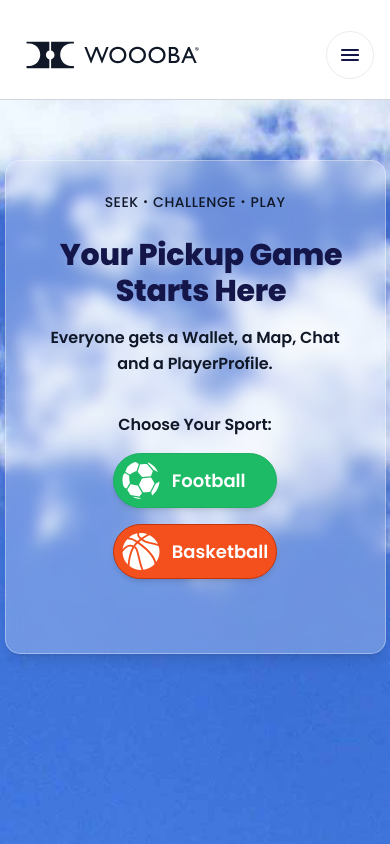
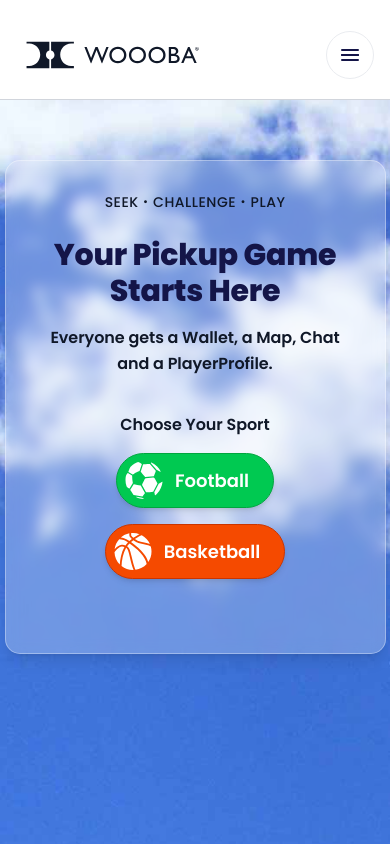
Before and after one commit to Constantin-E-T/w-io, a Next.js app: page / in a window 390 px wide. Built offline with nearby package versions, Linux system fonts and the light colour scheme.

Commit message:
navabr and mobil responsive done, plust chosse sport component done

```diff
--- a/components/hero/SportSelection/AnimatedSportButton.tsx
+++ b/components/hero/SportSelection/AnimatedSportButton.tsx
@@ -16,31 +16,31 @@ const AnimatedSportButton = ({
   buttonClassName
 }: AnimatedSportButtonProps) => {
   const [isClicked, setIsClicked] = useState(false);
-  const [rollDistance, setRollDistance] = useState(130);
+  const [rollDistance, setRollDistance] = useState(0);
   const buttonRef = useRef<HTMLButtonElement>(null);
 
   const ballControls = useAnimation();
   const containerControls = useAnimation();
   const textControls = useAnimation();
 
-  // Calculate proper roll distance based on screen size
+  // Calculate proper roll distance based on button width
   useEffect(() => {
     const calculateRollDistance = () => {
-      // Check if we're on a small screen (using the sm breakpoint which is typically 640px)
-      const isSmallScreen = window.innerWidth < 640;
+      if (buttonRef.current) {
+        const buttonWidth = buttonRef.current.offsetWidth;
+        const iconWidth = 38; // Width of the icon
+        const padding = 16; // Add some safe padding
 
-      if (isSmallScreen && buttonRef.current) {
-        // Only adjust for small screens
-        const buttonWidth = buttonRef.current.offsetWidth;
-        // Use 66% of button width as roll distance for small screens
-        setRollDistance(Math.min(130, buttonWidth * 0.66));
-      } else {
-        // Keep original roll distance for larger screens
-        setRollDistance(130);
+        // Calculate maximum safe distance to roll without overflowing
+        // Subtract icon width and padding to ensure the ball stays within the container
+        const maxSafeDistance = buttonWidth - iconWidth - padding;
+
+        // Use the smaller of our target distance or the max safe distance
+        setRollDistance(Math.min(maxSafeDistance, 130));
       }
     };
 
-    // Calculate on mount
+    // Calculate on mount and whenever clicked (to handle any layout changes)
     calculateRollDistance();
 
     // Recalculate on window resize
@@ -49,7 +49,7 @@ const AnimatedSportButton = ({
     return () => {
       window.removeEventListener('resize', calculateRollDistance);
     };
-  }, []);
+  }, [isClicked]);
 
   const handleClick = async () => {
     if (isClicked) return;
@@ -64,7 +64,7 @@ const AnimatedSportButton = ({
       x: rollDistance,
       rotate: 360,
       transition: {
-        duration: 1,
+        duration: .5,
         ease: "easeInOut",
       }
     });
@@ -89,12 +89,12 @@ const AnimatedSportButton = ({
     >
       {/* Container background that will shrink */}
       <motion.div
-        className="absolute top-0 left-0 h-full bg-opacity-20 rounded-md"
+        className="absolute top-0 left-0 h-full bg-opacity-20 rounded-full"
         initial={{ width: "100%" }}
         animate={containerControls}
       ></motion.div>
 
-      <div className="flex items-center gap-[12px] sm:gap-[16px] relative z-10">
+      <div className="flex items-center gap-3 sm:gap-4 relative z-10">
         <div className="relative">
           <motion.div
             initial={{ x: 0, rotate: 0 }}
@@ -111,7 +111,7 @@ const AnimatedSportButton = ({
         </div>
 
         <motion.span
-          className="font-poppins font-semibold text-[18px] leading-[28px] text-white"
+          className="font-poppins font-semibold text-lg leading-7 text-white"
           initial={{ opacity: 1 }}
           animate={textControls}
         >
--- a/components/hero/SportSelection/SportSelectionOptions.tsx
+++ b/components/hero/SportSelection/SportSelectionOptions.tsx
@@ -20,44 +20,45 @@ const SportSelectionOptions = () => {
         font-semibold
         text-center
       ">
-        Choose Your Sport:
+        Choose Your Sport
       </p>
 
      {/* Buttons */}
      <div className="
-        mt-[16px] sm:mt-[20px] md:mt-[24px]
+      mt-4 sm:mt-5 md:mt-6
       flex flex-col sm:flex-row
       gap-4 sm:gap-6
+      items-center sm:items-start
     ">
-        {/* Football Button */}
+      {/* Football Button - with extra right padding */}
       <AnimatedSportButton
         sport="Football"
         iconSrc="/icons/common/football__icon__white.svg"
         buttonClassName="
           flex items-center
-            gap-[12px] sm:gap-[16px]
-            w-full sm:w-[186px]
-            px-[8px] py-[8px] pr-[8px]
-            bg-[#1EBB67] text-white rounded-[60px]
-            border border-[#1CB061] shadow-md transition
-            hover:bg-[#4FE394]
-            focus:bg-[#1EBB67] focus:border-[#D9FDE0] focus:ring-6 focus:ring-[#D9FDE0] outline-none
+          gap-3 sm:gap-4
+          w-auto
+          pl-2 pr-6 py-2
+          bg-green-500 text-white rounded-full
+          border border-green-600 shadow-md transition
+          hover:bg-green-400
+          outline-none
         "
       />
 
-        {/* Basketball Button */}
+      {/* Basketball Button - with extra right padding */}
       <AnimatedSportButton
         sport="Basketball"
         iconSrc="/icons/common/basketball__icon__white.svg"
         buttonClassName="
           flex items-center
-            gap-[12px] sm:gap-[16px]
-            w-full sm:w-[186px]
-            px-[8px] py-[8px] pr-[8px]
-            bg-[#F4501E] text-white rounded-[60px]
-            border border-[#C33509] shadow-md transition
-            hover:bg-[#F88D6D]
-            focus:bg-[#F4501E] focus:border-[#FDD9CE] focus:ring-6 focus:ring-[#FDD9CE] outline-none
+          gap-3 sm:gap-4
+          w-auto
+          pl-2 pr-6 py-2
+          bg-orange-600 text-white rounded-full
+          border border-orange-700 shadow-md transition
+          hover:bg-orange-400
+          outline-none
         "
       />
     </div>
--- a/components/hero/SportSelection/SportSelectionText.tsx
+++ b/components/hero/SportSelection/SportSelectionText.tsx
@@ -12,14 +12,17 @@ const SportSelectionText = () => {
         </p>
 
         {/* Second Row: "Your Pickup Game Starts Here" */}
-        <h1 className="
+        <div className="flex justify-center w-full">
+  <h1 className="
           text-[#141548] font-poppins font-extrabold
-          text-[30px] leading-[36px] tracking-[-0.225px] w-[331px]
-          sm:text-[48px] sm:leading-[58px] sm:tracking-[-0.024px] sm:w-auto
-          text-center self-stretch mt-[24px]
+          text-[30px] leading-[36px] tracking-[-0.225px] w-[361px]
+          sm:text-[48px] sm:leading-[58px] sm:tracking-[-0.024px] sm:w-[550px]
+          text-center mt-[24px]
         ">
-          Your Pickup Game Starts Here
+          Your Pickup Game
+          Starts Here
         </h1>
+</div>
 
         {/* Third Row: "Everyone gets a Wallet, a Map, Chat and a PlayerProfile." */}
         <p className="
--- a/components/layout/unauthenticated/navbar.tsx
+++ b/components/layout/unauthenticated/navbar.tsx
@@ -30,12 +30,12 @@ export function UnAuthenticatedNavbar() {
         rightItems={
           <>
             {/* Desktop Menu - Hidden on screens smaller than 468px */}
-            <div className="flex items-center space-x-4 max-[468px]:hidden">
+            <div className="flex items-center space-x-4 max-[501px]:hidden">
               <Button
                 asChild
                 variant="outline"
                 size="icon"
-                className="border-[#EAECF0] text-[#141548] hover:bg-[#EAECF0] focus:ring-1 focus:bg-[#EAECF0] focus:ring-[#141548] focus:outline-none"
+                className="border-[#EAECF0] text-[#141548] hover:bg-[#EAECF0] w-[48px] h-[40px] px-2"
                 style={{ borderRadius: '6px', borderWidth: '1px' }}
               >
                 <Link href="/messages">
@@ -51,7 +51,7 @@ export function UnAuthenticatedNavbar() {
               <Button
                 asChild
                 variant="outline"
-                className="border-[#EAECF0] text-[#141548] hover:bg-[#EAECF0] focus:ring-1 focus:bg-[#EAECF0] focus:ring-[#141548] focus:outline-none"
+                className="border-[#EAECF0] text-[#141548] hover:bg-[#EAECF0] w-[83px] h-[40px] px-2"
                 style={{ borderRadius: '6px', borderWidth: '1px' }}
               >
                 <Link href="/sign-in">Sign In</Link>
@@ -59,7 +59,7 @@ export function UnAuthenticatedNavbar() {
 
               <Button
                 asChild
-                className="bg-[#141548] text-white hover:bg-[#212278] hover:text-white focus:bg-[#212278] focus:text-white focus:ring-[5px] focus:ring-[#EBEBFA] focus:outline-none"
+                className="bg-[#141548] text-white hover:bg-[#212278] hover:text-white w-[104px] h-[40px] px-2"
                 style={{ borderRadius: '6px' }}
               >
                 <Link href="/sign-up">Sign Up</Link>
@@ -67,9 +67,9 @@ export function UnAuthenticatedNavbar() {
             </div>
 
             {/* Mobile Hamburger Menu - Only visible on screens smaller than 468px */}
-            <div className="hidden max-[468px]:block relative">
+            <div className="hidden max-[501px]:block relative">
               <button
-                className={`w-12 h-12 flex items-center justify-center rounded-full bg-white border ${isMenuOpen ? 'border-[#141548]' : 'border-[#EAECF0]'} hover:border-[#A5B0C0] focus:border-[#141548] focus:ring-[6px] focus:ring-[#E1E5EA] focus:outline-none cursor-pointer`}
+                className={`w-12 h-12 flex items-center justify-center rounded-full bg-white border ${isMenuOpen ? 'border-[#141548]' : 'border-[#EAECF0]'} hover:border-[#A5B0C0] cursor-pointer`}
                 onClick={toggleMenu}
                 tabIndex={0}
               >
```
Lines whose indentation alone changed are shown as unchanged.
